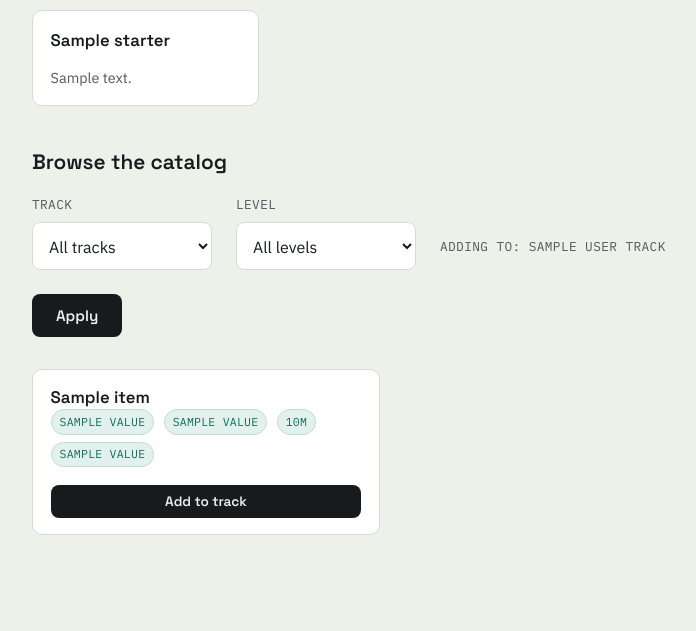
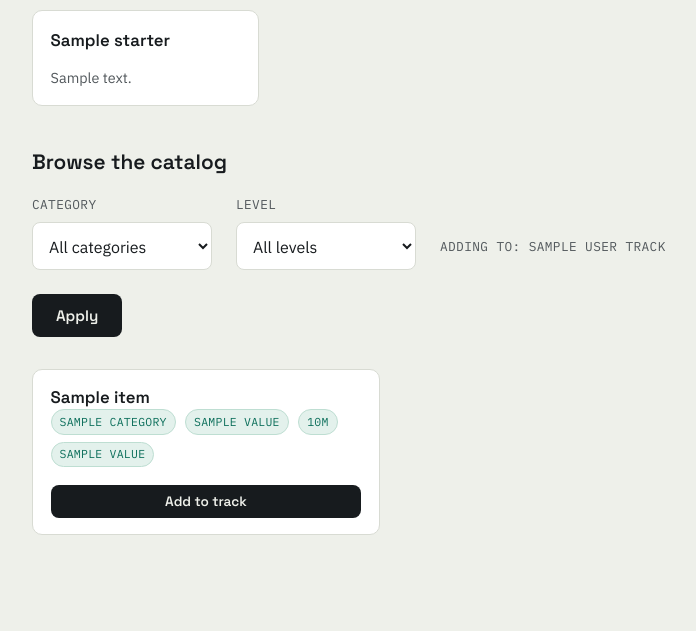
Before and after one commit to ericthebigsal/learnpath-agent, a FastAPI app: template templates/explore.html in a window 1280 px wide. Shown: the part 258-889 px from the top of the page, without its empty margins (252-948 px from the left). Run offline with FastAPI, Linux system fonts and the light colour scheme; the template is opened without the code that fills it: most values are stand-ins (such as "Sample title", 1, 10 or a date in 2020); some libraries are stand-ins or nearby versions.

Commit message:
feat: render category display names via the new category_name filter
Co-Authored-By: Claude Sonnet 5 <noreply@anthropic.com>

```diff
--- a/templates/explore.html
+++ b/templates/explore.html
@@ -24,11 +24,11 @@
 <h2>Browse the catalog</h2>
 <form class="explore-filters" method="get" action="/explore">
   <div>
-    <label for="track">Track</label>
-    <select id="track" name="track">
-      <option value="">All tracks</option>
-      {% for t in tracks %}
-      <option value="{{ t }}" {% if t == selected_track %}selected{% endif %}>{{ t }}</option>
+    <label for="category">Category</label>
+    <select id="category" name="category">
+      <option value="">All categories</option>
+      {% for c in categories %}
+      <option value="{{ c.id }}" {% if c.id == selected_category %}selected{% endif %}>{{ c.name }}</option>
       {% endfor %}
     </select>
   </div>
@@ -65,7 +65,7 @@
       <button type="submit" class="explore-open-title">{{ item.title }}</button>
     </form>
     <div class="trail-tags">
-      <span class="badge">{{ item.track.value }}</span>
+      <span class="badge">{{ item.category | category_name }}</span>
       <span class="badge">{{ item.level.value }}</span>
       <span class="badge">{{ item.duration_minutes }}m</span>
       <span class="badge">{{ item.type.value }}</span>
--- a/templates/explore_starter_preview.html
+++ b/templates/explore_starter_preview.html
@@ -12,7 +12,7 @@
     <div class="trail-body">
       <span class="trail-title">{{ step.item.title }}</span>
       <div class="trail-tags">
-        <span class="badge">{{ step.item.track.value }}</span>
+        <span class="badge">{{ step.item.category | category_name }}</span>
         <span class="badge">{{ step.item.level.value }}</span>
         <span class="badge">{{ step.item.duration_minutes }}m</span>
       </div>
--- a/templates/item.html
+++ b/templates/item.html
@@ -2,7 +2,7 @@
 {% block title %}{{ item.title }} — learnpath-agent{% endblock %}
 {% block content %}
 <article class="lesson">
-  <p class="eyebrow">{{ item.track.value }} &middot; {{ item.level.value }}</p>
+  <p class="eyebrow">{{ item.category | category_name }} &middot; {{ item.level.value }}</p>
   <h1>{{ item.title }}</h1>
   <p class="content">{{ item.content }}</p>
 </article>
--- a/templates/item_quiz.html
+++ b/templates/item_quiz.html
@@ -1,7 +1,7 @@
 {% extends "base.html" %}
 {% block title %}Quiz: {{ item.title }} — learnpath-agent{% endblock %}
 {% block content %}
-<p class="eyebrow">{{ item.track.value }} &middot; {{ item.level.value }}</p>
+<p class="eyebrow">{{ item.category | category_name }} &middot; {{ item.level.value }}</p>
 <h1>Quiz: {{ item.title }}</h1>
 
 <form class="quiz" method="post" action="/item/{{ track_id }}/{{ item.id }}/submit">
--- a/templates/item_section.html
+++ b/templates/item_section.html
@@ -2,7 +2,7 @@
 {% block title %}{{ section.heading }} — {{ item.title }} — learnpath-agent{% endblock %}
 {% block body_class %}page-lesson{% endblock %}
 {% block content %}
-<p class="eyebrow">{{ item.track.value }} &middot; {{ item.level.value }}</p>
+<p class="eyebrow">{{ item.category | category_name }} &middot; {{ item.level.value }}</p>
 <h1>{{ item.title }}</h1>
 
 <div class="lesson-layout">
--- a/templates/path.html
+++ b/templates/path.html
@@ -26,7 +26,7 @@
     <div class="trail-body">
       <a class="trail-title" href="/item/{{ track_id }}/{{ step.item.id }}">{{ step.item.title }}</a>
       <div class="trail-tags">
-        <span class="badge">{{ step.item.track.value }}</span>
+        <span class="badge">{{ step.item.category | category_name }}</span>
         <span class="badge">{{ step.item.level.value }}</span>
         <span class="badge">{{ step.item.duration_minutes }}m</span>
       </div>
@@ -46,7 +46,7 @@
       <div class="trail-body">
         <span class="trail-title trail-title-ghost">{{ candidate.title }}</span>
         <div class="trail-tags">
-          <span class="badge badge-ghost">{{ candidate.track.value }}</span>
+          <span class="badge badge-ghost">{{ candidate.category | category_name }}</span>
           <span class="badge badge-ghost">{{ candidate.level.value }}</span>
         </div>
         <form method="post" action="/path/{{ track_id }}/add/{{ candidate.id }}">
```
